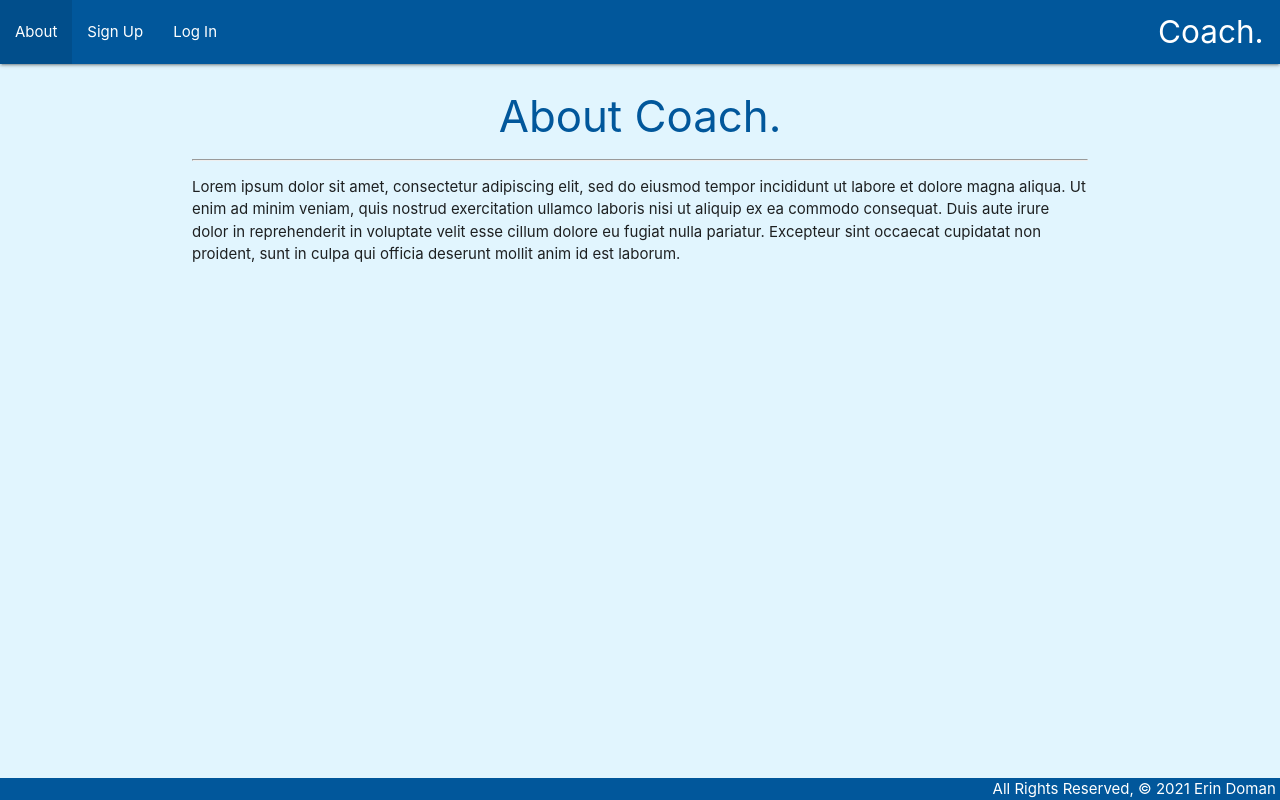
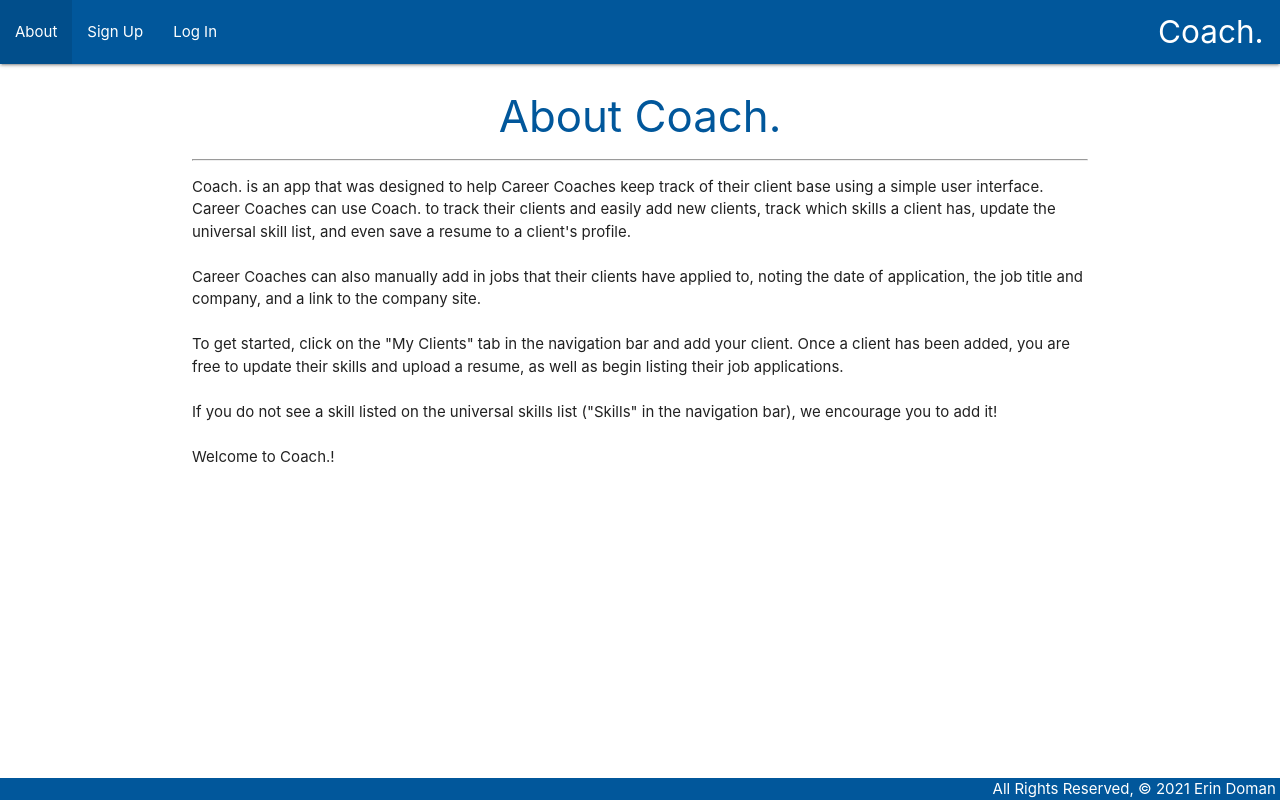
Before and after one commit to erindoman/career-coaching-app, a Django app: page / in a window 1280 px wide. Run offline with Django 3.2, Linux system fonts and the light colour scheme.

Commit message:
tweak background color and about page

```diff
--- a/main_app/static/css/style.css
+++ b/main_app/static/css/style.css
@@ -2,7 +2,7 @@ body {
   display: flex;
   min-height: 100vh;
   flex-direction: column;
-  background-color: #e1f5fe;
+  background-color: #ffffff;
 }
 
 main {
--- a/main_app/templates/about.html
+++ b/main_app/templates/about.html
@@ -3,7 +3,20 @@
 
 <h3>About Coach.</h3>
 <hr />
-<p>Lorem ipsum dolor sit amet, consectetur adipiscing elit, sed do eiusmod tempor incididunt ut labore et dolore magna aliqua. Ut enim ad minim veniam, quis nostrud exercitation ullamco laboris nisi ut aliquip ex ea commodo consequat. Duis aute irure dolor in reprehenderit in voluptate velit esse cillum dolore eu fugiat nulla pariatur. Excepteur sint occaecat cupidatat non proident, sunt in culpa qui officia deserunt mollit anim id est laborum.</p>
+<p>Coach. is an app that was designed to help Career Coaches keep track of their client base using a simple user interface. Career Coaches can use Coach. to track their clients and easily add new clients, track which skills a client has, update the universal skill list, and even save a resume to a client's profile.
+<br>
+<br>
+Career Coaches can also manually add in jobs that their clients have applied to, noting the date of application, the job title and company, and a link to the company site.
+<br>
+<br>
+To get started, click on the "My Clients" tab in the navigation bar and add your client. Once a client has been added, you are free to update their skills and upload a resume, as well as begin listing their job applications.
+<br>
+<br>
+If you do not see a skill listed on the universal skills list ("Skills" in the navigation bar), we encourage you to add it!
+<br>
+<br>
+Welcome to Coach.!
+</p>
 
 
 {% endblock %}
--- a/main_app/templates/base.html
+++ b/main_app/templates/base.html
@@ -23,8 +23,8 @@
         <ul id="nav-mobile" class="left">
           <li><a href="{% url 'about' %}">About</a></li>
           {% if user.is_authenticated %}
+          <li><a href="/clients">My Clients</a></li>
           <li><a href="{%  url 'skills_index' %}">Skills</a></li>
-          <li><a href="/clients">My Clients</a></li>
           <li><a href="{% url 'logout' %}">Log Out</a></li>
           {% else %}
           <li><a href="{% url 'signup' %}">Sign Up</a></li>
```
